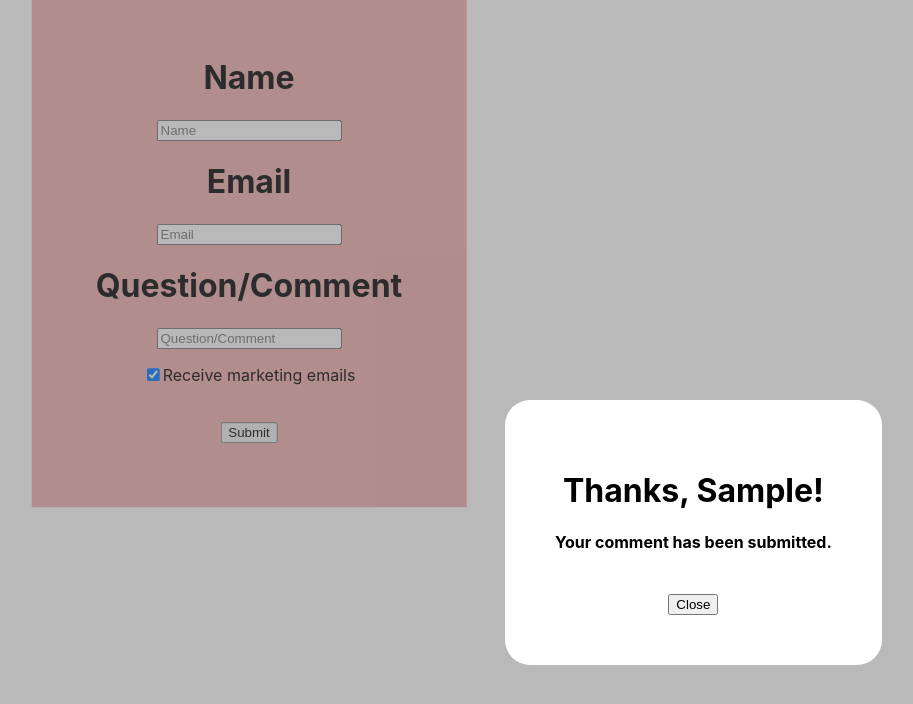
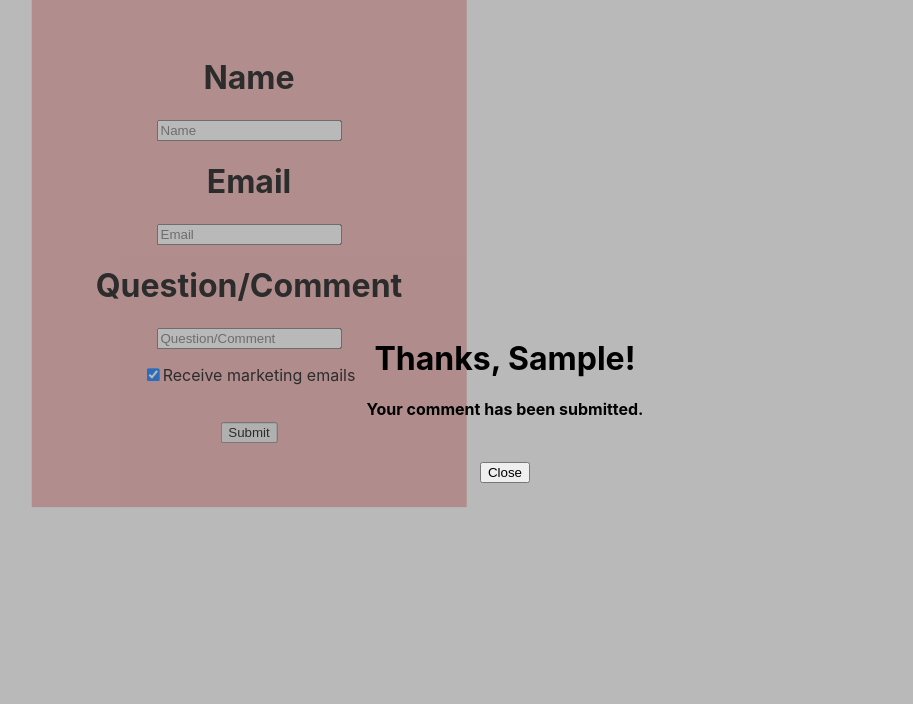
Before and after one commit to mariapan0330/customer-contact-form, a React (Create React App) app: page / in a window 1280 px wide. Both pictures are taken after typing "Sample", "name@example.com", "Sample" into the empty fields and a click on the input "Submit". Shown: the top 704 px of the page, without its empty margins (135-1048 px from the left). Built offline with nearby package versions, Linux system fonts and the light colour scheme.

Commit message:
some reformatting

```diff
--- a/src/App.css
+++ b/src/App.css
@@ -7,11 +7,6 @@
   pointer-events: none;
 }
 
-/* @media (prefers-reduced-motion: no-preference) {
-  .App-logo {
-    animation: App-logo-spin infinite 20s linear;
-  }
-} */
 
 .App-header {
   background-color: #282c34;
--- a/src/components/Modal.css
+++ b/src/components/Modal.css
@@ -1,16 +1,17 @@
 .overlay {
     position:fixed;
+    display:flex;
+    align-items: center;
+    justify-content: center;
     z-index:100;
     width: 100vw;
     height: 100vh;
     background-color: rgba(99, 99, 99, 0.446);
 }
 
-.modal-content {
-background-color: white;
-position:absolute;
-top:50%;
-left:50%;
-padding:50px;
-border-radius: 25px;
+.modal-card {
+    background-color: rgb(255, 255, 255);
+    padding: 70px;
+    border-radius: 25px;
+    box-shadow: 0px 0px 15px rgb(121, 120, 120);
 }
```
